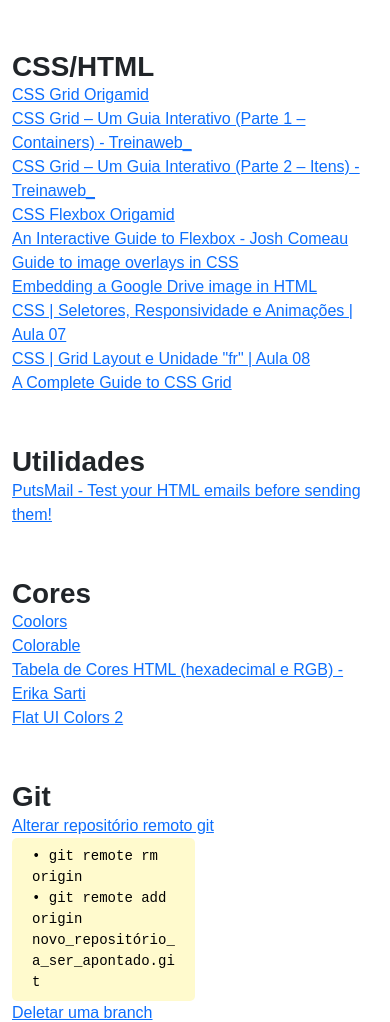
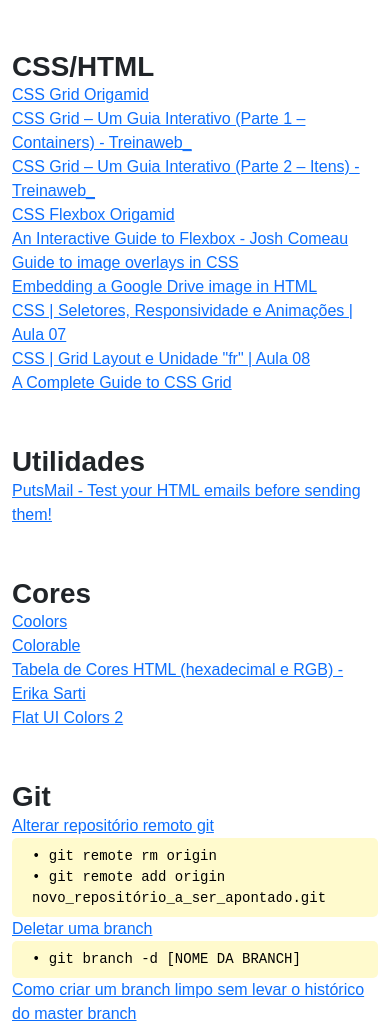
Before and after one commit to moaschneider/refs, a plain HTML site: page index.html in a window 390 px wide. Shown: the top 1022 px of the page. Drawn offline with nearby package versions, Linux system fonts and the light colour scheme; a web font is replaced by a local one.

Commit message:
update index.html

```diff
--- a/index.html
+++ b/index.html
@@ -32,6 +32,12 @@
             color: black;
             display: inline;
             width: 50%;
+        }
+
+        @media screen and (max-width: 420px) {
+            code {
+            width: 100%;
+        }
         }
     </style>
 
```
